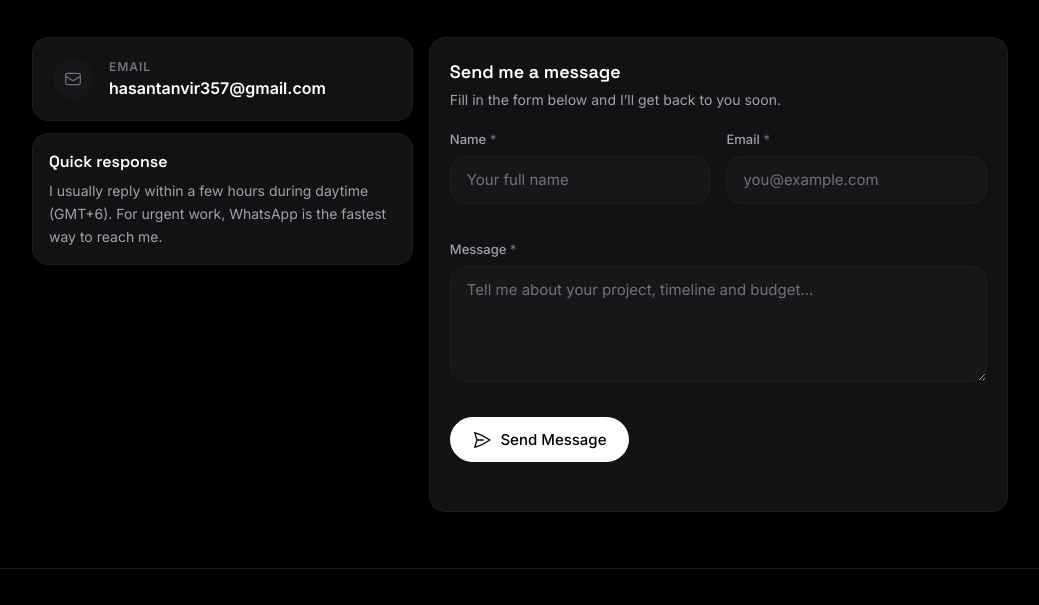
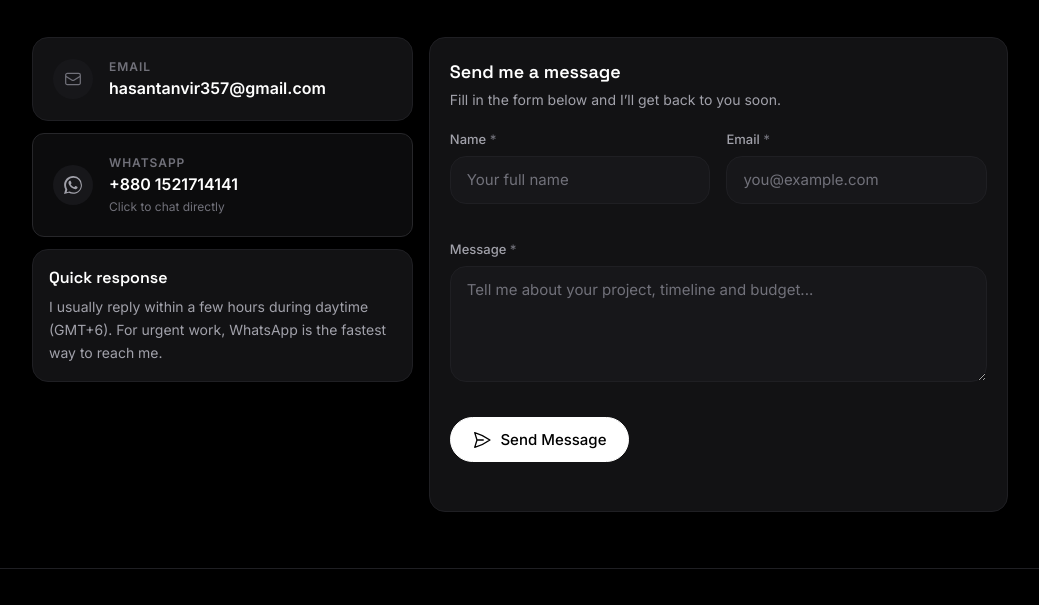
Before and after one commit to hasantanvir357/my-portfolio, a plain HTML site: page index.html in a window 1280 px wide. Shown: the part 3225-3830 px from the top of the page, without its empty margins (120-1159 px from the left). Drawn offline with nearby package versions, Linux system fonts and the light colour scheme.

Commit message:
Add WhatsApp contact card and styling for improved accessibility

```diff
--- a/index.html
+++ b/index.html
@@ -36,6 +36,7 @@
       <symbol id="icon-github" viewBox="0 0 24 24"><path fill="currentColor" d="M12 .297c-6.63 0-12 5.373-12 12 0 5.303 3.438 9.8 8.205 11.385.6.113.82-.258.82-.577 0-.285-.01-1.04-.015-2.04-3.338.724-4.042-1.61-4.042-1.61C4.422 18.07 3.633 17.7 3.633 17.7c-1.087-.744.084-.729.084-.729 1.205.084 1.838 1.236 1.838 1.236 1.07 1.835 2.809 1.305 3.495.998.108-.776.417-1.305.76-1.605-2.665-.3-5.466-1.332-5.466-5.93 0-1.31.465-2.38 1.235-3.22-.135-.303-.54-1.523.105-3.176 0 0 1.005-.322 3.3 1.23.96-.267 1.98-.399 3-.405 1.02.006 2.04.138 3 .405 2.28-1.552 3.285-1.23 3.285-1.23.645 1.653.24 2.873.12 3.176.765.84 1.23 1.91 1.23 3.22 0 4.61-2.805 5.625-5.475 5.92.42.36.81 1.096.81 2.22 0 1.606-.015 2.896-.015 3.286 0 .315.21.69.825.57C20.565 22.092 24 17.592 24 12.297c0-6.627-5.373-12-12-12"/></symbol>
       <symbol id="icon-linkedin" viewBox="0 0 24 24"><path fill="currentColor" d="M20.447 20.452h-3.554v-5.569c0-1.328-.027-3.037-1.852-3.037-1.853 0-2.136 1.445-2.136 2.939v5.667H9.351V9h3.414v1.561h.046c.477-.9 1.637-1.85 3.37-1.85 3.601 0 4.267 2.37 4.267 5.455v6.286zM5.337 7.433c-1.144 0-2.063-.926-2.063-2.065 0-1.138.92-2.063 2.063-2.063 1.14 0 2.064.925 2.064 2.063 0 1.139-.925 2.065-2.064 2.065zm1.782 13.019H3.555V9h3.564v11.452zM22.225 0H1.771C.792 0 0 .774 0 1.729v20.542C0 23.227.792 24 1.771 24h20.451C23.2 24 24 23.227 24 22.271V1.729C24 .774 23.2 0 22.222 0h.003z"/></symbol>
       <symbol id="icon-mail" viewBox="0 0 24 24"><path fill="none" stroke="currentColor" stroke-width="1.6" stroke-linecap="round" stroke-linejoin="round" d="M21.75 6.75v10.5a2.25 2.25 0 01-2.25 2.25h-15a2.25 2.25 0 01-2.25-2.25V6.75m19.5 0A2.25 2.25 0 0019.5 4.5h-15a2.25 2.25 0 00-2.25 2.25m19.5 0v.243a2.25 2.25 0 01-1.07 1.916l-7.5 4.615a2.25 2.25 0 01-2.36 0L3.32 8.91a2.25 2.25 0 01-1.07-1.916V6.75"/></symbol>
+      <symbol id="icon-whatsapp" viewBox="0 0 24 24"><path fill="currentColor" d="M17.472 14.382c-.297-.149-1.758-.867-2.03-.967-.273-.099-.471-.148-.67.15-.197.297-.767.966-.94 1.164-.173.199-.347.223-.644.075-.297-.15-1.255-.463-2.39-1.475-.883-.788-1.48-1.761-1.653-2.059-.173-.297-.018-.458.13-.606.134-.133.298-.347.446-.52.149-.174.198-.298.298-.497.099-.198.05-.371-.025-.52-.075-.149-.669-1.612-.916-2.207-.242-.579-.487-.5-.669-.51-.173-.008-.371-.01-.57-.01-.198 0-.52.074-.792.372-.272.297-1.04 1.016-1.04 2.479 0 1.462 1.065 2.875 1.213 3.074.149.198 2.096 3.2 5.077 4.487.709.306 1.262.489 1.694.625.712.227 1.36.195 1.871.118.571-.085 1.758-.719 2.006-1.413.248-.694.248-1.289.173-1.413m-5.421 7.403h-.004a9.87 9.87 0 01-5.031-1.378l-.361-.214-3.741.982.998-3.648-.235-.374a9.86 9.86 0 01-1.51-5.26c.001-5.45 4.436-9.884 9.888-9.884 2.64 0 5.122 1.03 6.988 2.898a9.825 9.825 0 012.893 6.994c-.003 5.45-4.437 9.884-9.885 9.884m8.413-18.297A11.815 11.815 0 0012.05 0C5.495 0 .16 5.335.157 11.892c0 2.096.547 4.142 1.588 5.945L.057 24l6.305-1.654a11.882 11.882 0 005.683 1.448h.005c6.554 0 11.89-5.335 11.893-11.893a11.821 11.821 0 00-3.48-8.413z"/></symbol>
       <symbol id="icon-phone" viewBox="0 0 24 24"><path fill="none" stroke="currentColor" stroke-width="1.6" stroke-linecap="round" stroke-linejoin="round" d="M2.25 6.75c0 8.284 6.716 15 15 15h2.25a2.25 2.25 0 002.25-2.25v-1.372c0-.516-.351-.966-.852-1.091l-4.423-1.106c-.44-.11-.902.055-1.173.417l-.97 1.293c-.282.376-.769.542-1.21.38a12.035 12.035 0 01-7.143-7.143c-.162-.441.004-.928.38-1.21l1.293-.97c.363-.271.527-.734.417-1.173L6.963 3.102a1.125 1.125 0 00-1.091-.852H4.5A2.25 2.25 0 002.25 4.5v2.25z"/></symbol>
       <symbol id="icon-menu" viewBox="0 0 24 24"><path fill="none" stroke="currentColor" stroke-width="1.8" stroke-linecap="round" stroke-linejoin="round" d="M3.75 6.75h16.5M3.75 12h16.5m-16.5 5.25h16.5"/></symbol>
       <symbol id="icon-close" viewBox="0 0 24 24"><path fill="none" stroke="currentColor" stroke-width="1.8" stroke-linecap="round" stroke-linejoin="round" d="M6 18L18 6M6 6l12 12"/></symbol>
@@ -344,6 +345,14 @@
                 <div class="card-icon"><svg class="h-5 w-5"><use href="#icon-mail" /></svg></div>
                 <div><p class="contact-label">Email</p><p class="contact-value">hasantanvir357@gmail.com</p></div>
               </a>
+              <a href="https://wa.me/8801521714141" target="_blank" rel="noopener noreferrer" class="contact-card contact-card-wa reveal">
+                <div class="card-icon"><svg class="h-5 w-5"><use href="#icon-whatsapp" /></svg></div>
+                <div>
+                  <p class="contact-label">WhatsApp</p>
+                  <p class="contact-value">+880 1521714141</p>
+                  <p class="contact-hint">Click to chat directly</p>
+                </div>
+              </a>
               <div class="card reveal p-4">
                 <h3 class="font-display text-base font-semibold text-white">Quick response</h3>
                 <p class="mt-1.5 text-sm leading-relaxed text-[#a1a1aa]">I usually reply within a few hours during daytime (GMT+6). For urgent work, WhatsApp is the fastest way to reach me.</p>
@@ -383,6 +392,7 @@
               <a class="social-btn social-btn-sm" href="https://github.com/hasantanvir357" target="_blank" rel="noopener noreferrer" aria-label="GitHub" title="GitHub"><svg class="h-4 w-4"><use href="#icon-github" /></svg></a>
               <a class="social-btn social-btn-sm" href="https://www.linkedin.com/in/tanvirhasan-/" target="_blank" rel="noopener noreferrer" aria-label="LinkedIn" title="LinkedIn"><svg class="h-4 w-4"><use href="#icon-linkedin" /></svg></a>
               <a class="social-btn social-btn-sm" href="mailto:hasantanvir357@gmail.com" aria-label="Email" title="Email"><svg class="h-4 w-4"><use href="#icon-mail" /></svg></a>
+              <a class="social-btn social-btn-sm" href="https://wa.me/8801521714141" target="_blank" rel="noopener noreferrer" aria-label="WhatsApp" title="WhatsApp"><svg class="h-4 w-4"><use href="#icon-whatsapp" /></svg></a>
             </div>
           </div>
         </div>
--- a/style.css
+++ b/style.css
@@ -656,6 +656,28 @@
   word-break: break-all;
 }
 
+/* WhatsApp card — exact zinc-900/50 + zinc-800 + rounded-xl treatment */
+.contact-card.contact-card-wa {
+  background: rgba(24, 24, 27, 0.5); /* bg-zinc-900/50 */
+  border-color: #27272a; /* border-zinc-800 */
+  border-radius: 0.75rem; /* rounded-xl */
+}
+
+.contact-card.contact-card-wa:hover {
+  border-color: #3f3f46; /* zinc-700 */
+}
+
+.contact-card.contact-card-wa .card-icon {
+  color: #a1a1aa;
+}
+
+.contact-hint {
+  margin-top: 0.15rem;
+  font-size: 0.75rem;
+  font-weight: 400;
+  color: var(--c-text-dim);
+}
+
 /* 14. Forms & validation
    ──────────────────────────────────────────────────────────────────────── */
 .field {
```
